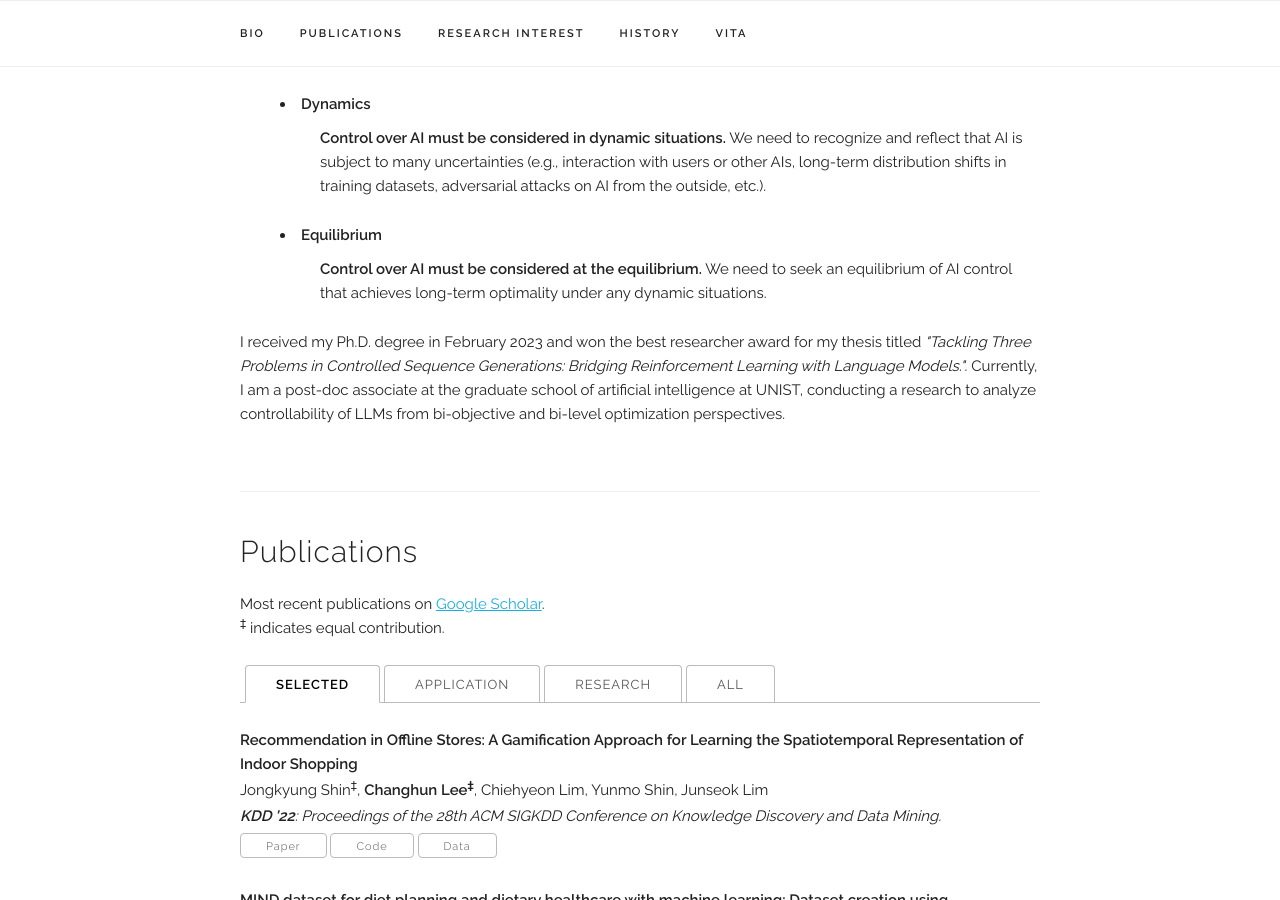
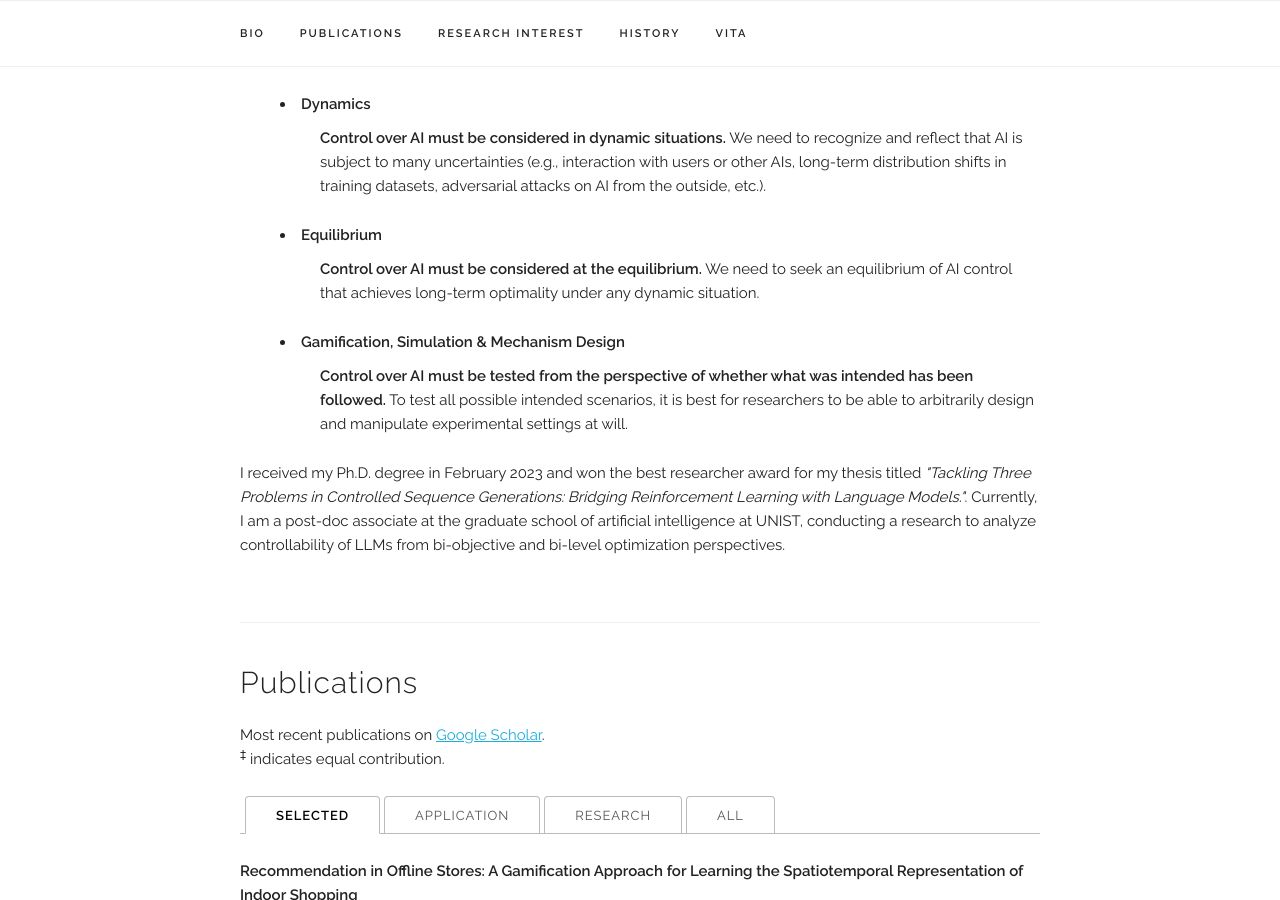
Before and after one commit to CHLEE-Leo/chlee-leo.github.io, a Jekyll site: the page built from index.html, in a window 1280 px wide and 900 px high, scrolled down 658 px. Built offline with Jekyll 4.4.1, drawn with Linux system fonts in a browser that asks for light colours; some web fonts are replaced.

Commit message:
bio update

```diff
--- a/index.html
+++ b/index.html
@@ -65,7 +65,7 @@ title: Home
 	</dt>
 	<dd>
 		<p>
-		<b>Control over AI must be considered at the equilibrium.</b> We need to seek an equilibrium of AI control that achieves long-term optimality under any dynamic situations.
+		<b>Control over AI must be considered at the equilibrium.</b> We need to seek an equilibrium of AI control that achieves long-term optimality under any dynamic situation.
 		</p>
 		<!--
 		<p>Computing mutual information is expensive, so it is necessary to "approximate" the maximum mutual information without estimating the exact amount of mutual information. Therefore, in my research, variational inference or perturbation techniques are the most preferred methodology and a research topic in itself.</p>
@@ -75,6 +75,14 @@ title: Home
 			Definition of Domain-driven Problems
 		</li>
 		-->
+	</dd>
+	<dt>
+		<li><b>Gamification, Simulation & Mechanism Design</b></li>
+	</dt>
+	<dd>
+		<p>
+		<b>Control over AI must be tested from the perspective of whether what was intended has been followed.</b> To test all possible intended scenarios, it is best for researchers to be able to arbitrarily design and manipulate experimental settings at will.
+		</p>
 	</dd>
   </dl>
   </p>
```
Also changed, not shown: 1 other file.
